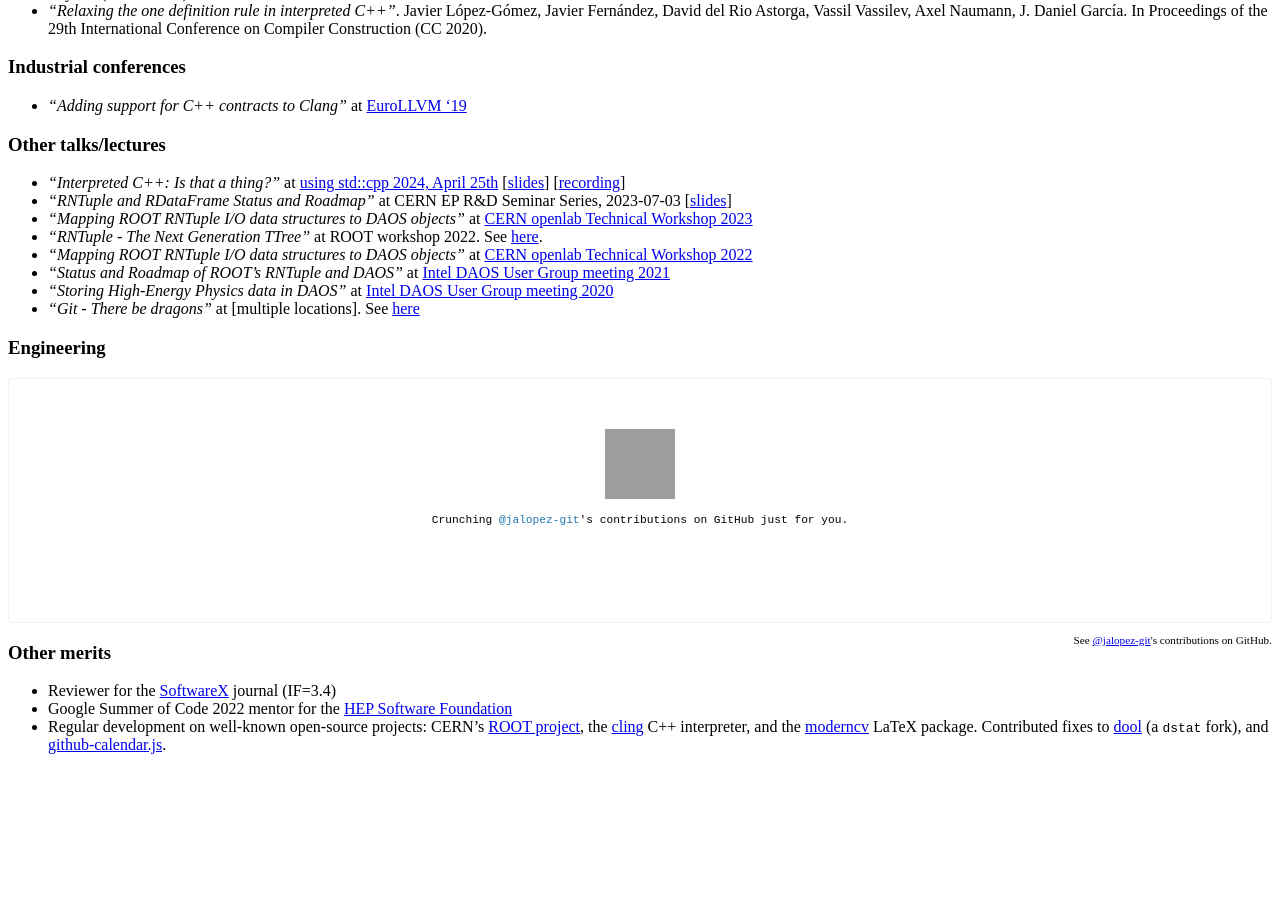
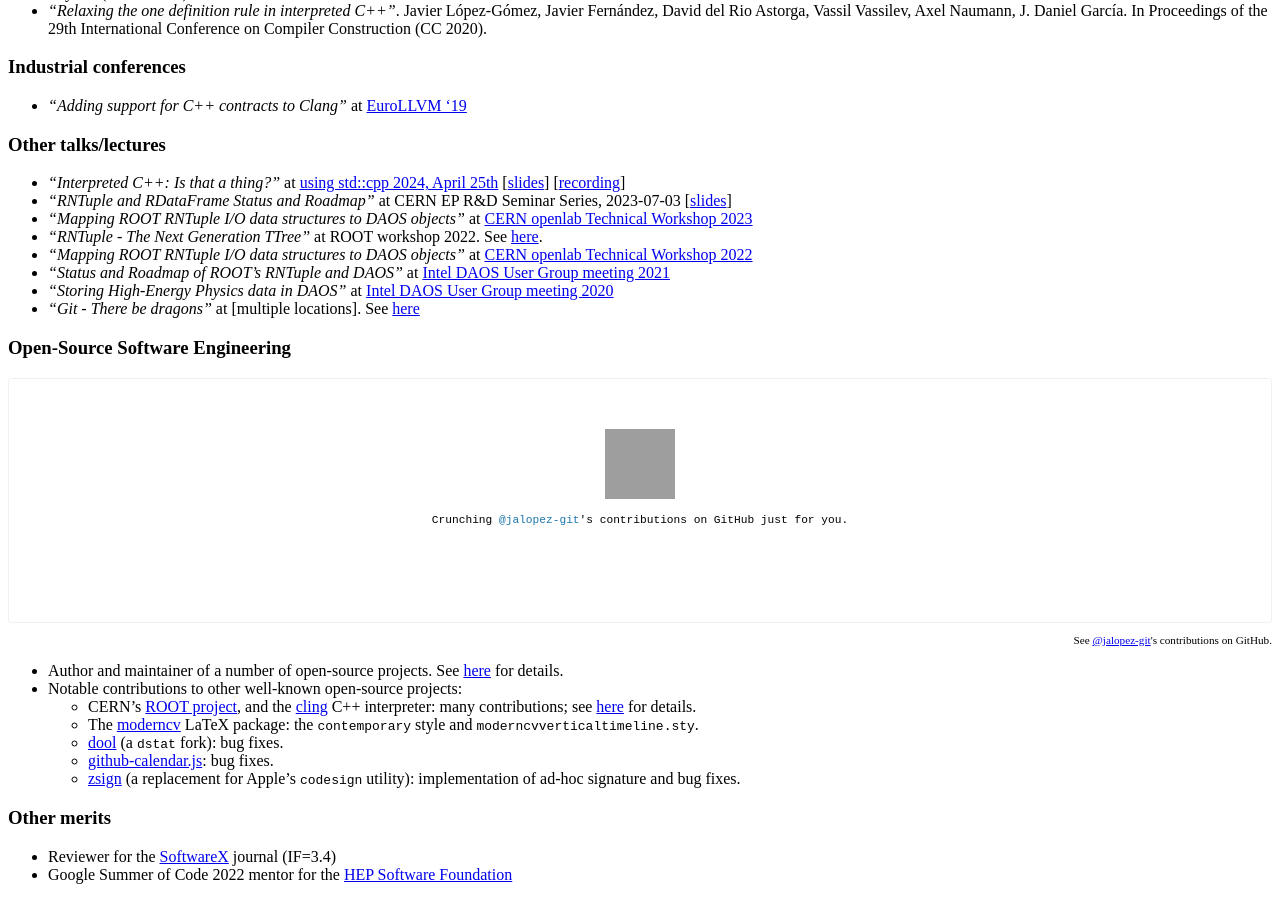
Before and after one commit to jalopezg-git/jalopezg-git.github.io, a Jekyll site: the page built from publications.md, in a window 1280 px wide and 900 px high, scrolled down 982 px. Built offline with Jekyll 4.4.1, drawn with Linux system fonts in a browser that asks for light colours; Markdown is read by kramdown in place of the engine named in the settings; before the commit the page ends 1752 px from its top, so only the background shows below that; grey boxes are pictures that could not be loaded.

Commit message:
[publications.md] Update OSS Engineering section

```diff
--- a/publications.md
+++ b/publications.md
@@ -49,7 +49,7 @@ In Proceedings of the 29th International Conference on Compiler Construction (CC
 - _"Storing High-Energy Physics data in DAOS"_ at [Intel DAOS User Group meeting 2020](https://daosio.atlassian.net/wiki/spaces/DC/pages/4866835353/DUG20)
 - _"Git - There be dragons"_ at [multiple locations].  See [here](https://github.com/jalopezg-git/Git_There-Be-Dragons)
 
-### Engineering
+### Open-Source Software Engineering
 <script crossorigin src="/public/js/github-calendar.min.js"></script>
 <link rel="stylesheet" href="/public/css/github-calendar-responsive.css"/>
 
@@ -60,9 +60,16 @@ In Proceedings of the 29th International Conference on Compiler Construction (CC
 <script>
     GitHubCalendar(".calendar", "jalopezg-git", { responsive: true, global_stats: true });
 </script>
-<p style="font-size: .7rem; float: right;">See <a href="https://github.com/jalopezg-git" target="_blank">@jalopez-git</a>'s contributions on GitHub.</p>
+<p style="font-size: .7rem; text-align: right;">See <a href="https://github.com/jalopezg-git" target="_blank">@jalopez-git</a>'s contributions on GitHub.</p>
+
+- Author and maintainer of a number of open-source projects.  See [here](/projects) for details.
+- Notable contributions to other well-known open-source projects:
+  - CERN's [ROOT project](https://github.com/root-project/root/), and the [cling](https://github.com/root-project/cling/) C++ interpreter: many contributions; see [here](/about) for details.
+  - The [moderncv](https://github.com/moderncv/moderncv/) LaTeX package: the `contemporary` style and `moderncvverticaltimeline.sty`.
+  - [dool](https://github.com/scottchiefbaker/dool) (a `dstat` fork): bug fixes.
+  - [github-calendar.js](https://github.com/Bloggify/github-calendar/): bug fixes.
+  - [zsign](https://github.com/zhlynn/zsign/) (a replacement for Apple's `codesign` utility): implementation of ad-hoc signature and bug fixes.
 
 ### Other merits
 - Reviewer for the [SoftwareX](https://www.sciencedirect.com/journal/softwarex) journal (IF=3.4)
 - Google Summer of Code 2022 mentor for the [HEP Software Foundation](https://hepsoftwarefoundation.org/activities/gsoc.html)
-- Regular development on well-known open-source projects: CERN's [ROOT project](https://github.com/root-project/root/), the [cling](https://github.com/root-project/cling/) C++ interpreter, and the [moderncv](https://github.com/moderncv/moderncv/) LaTeX package.  Contributed fixes to [dool](https://github.com/scottchiefbaker/dool) (a `dstat` fork), and [github-calendar.js](https://github.com/Bloggify/github-calendar/).
```
